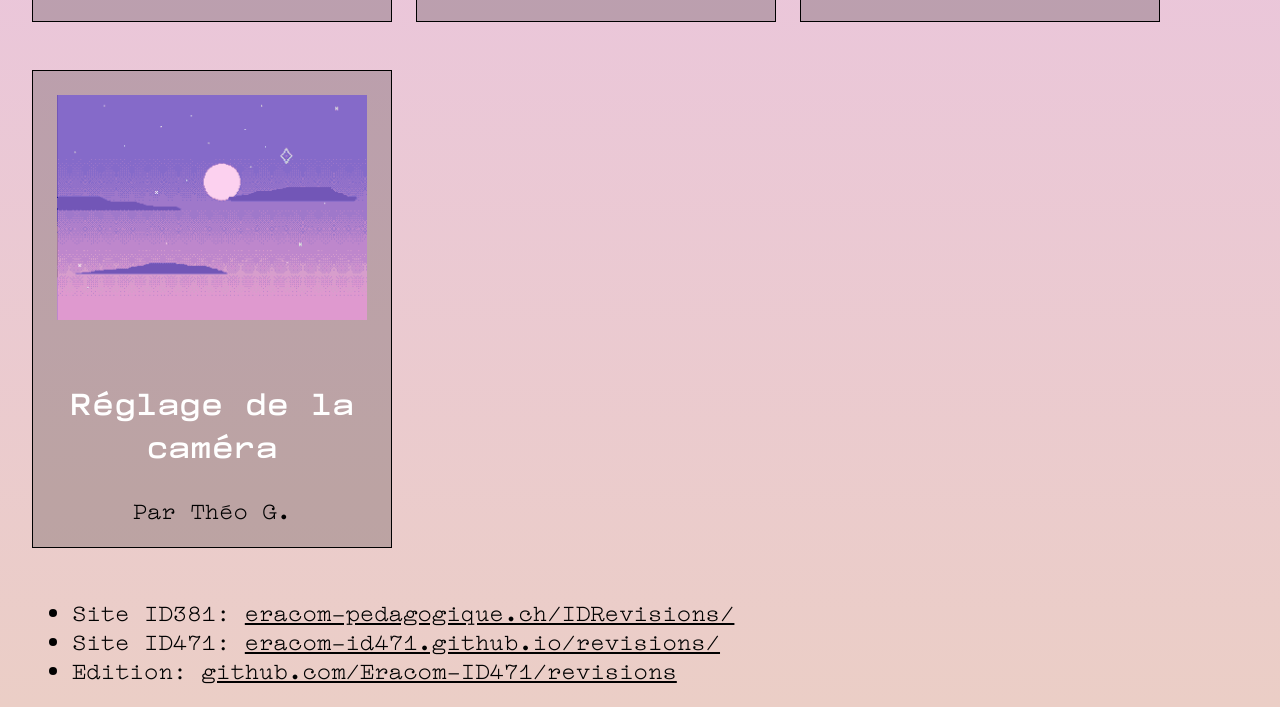
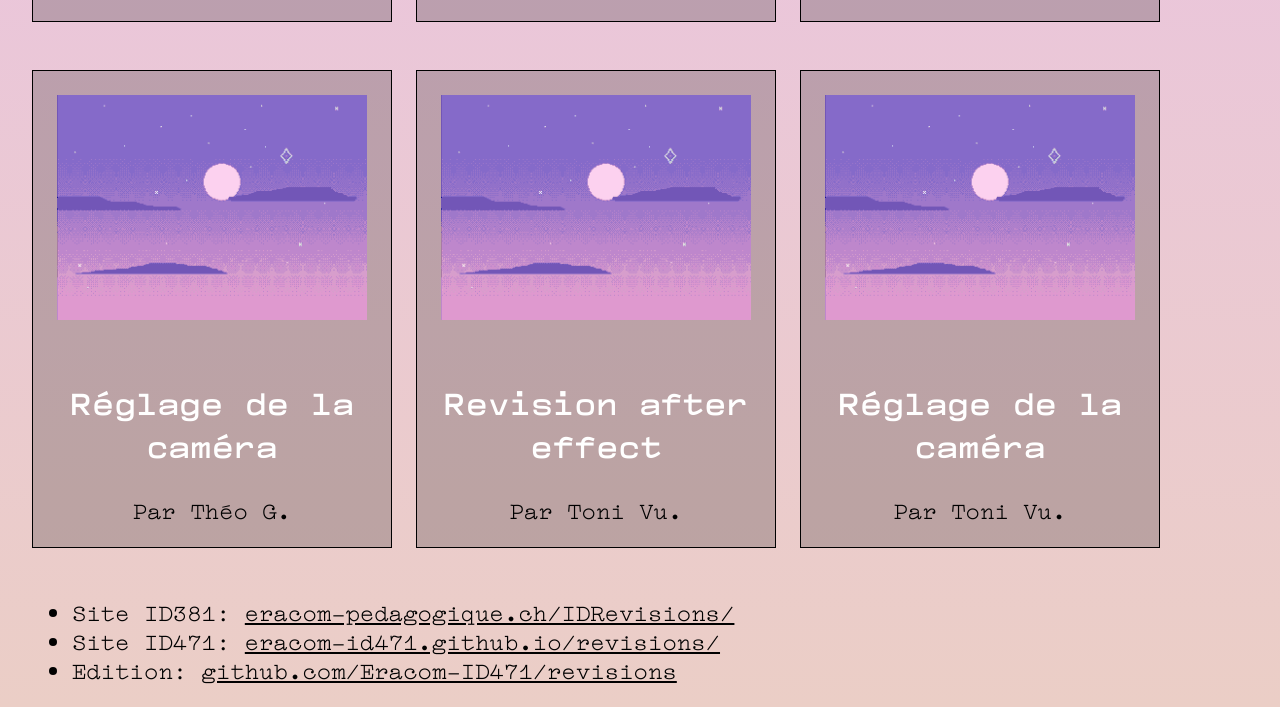
Before and after one commit to Eracom-ID471/revisions, a plain HTML site: page index.html in a window 1280 px wide. Shown: the part 712-1419 px from the top of the page. Drawn offline with Linux system fonts and the light colour scheme.

Commit message:
Toni
Ajout card

```diff
--- a/index.html
+++ b/index.html
@@ -58,6 +58,23 @@
      </div>
    </li>
 
+   <li class="card support">
+    <div class="img"><img src="img/default.png" alt=""></div>
+    <div class="text">
+      <h2> <a href="pdf/Prise.pdf">Revision after effect</a></h2>
+      <p>Par Toni Vu.</p>
+    </div>
+  </li>
+
+  <li class="card support">
+   <div class="img"><img src="img/default.png" alt=""></div>
+   <div class="text">
+     <h2> <a href="pdf/cinema.pdf">Réglage de la caméra</a></h2>
+     <p>Par Toni Vu.</p>
+   </div>
+ </li>
+
+
   </ul>
   <footer>
     <ul>
```
Also changed, not shown: 2 other files.
